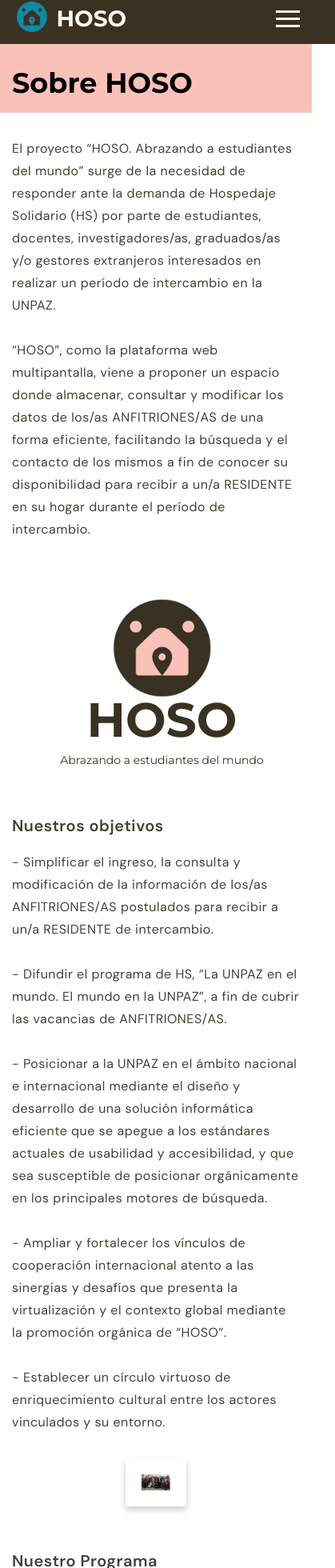
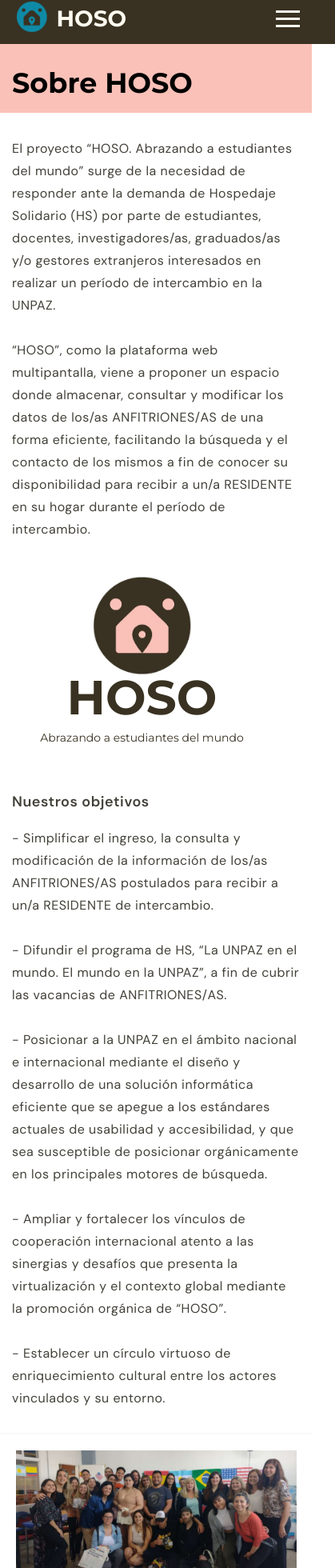
Before and after one commit to nicomedina88/HOSOsite, a React (Create React App) app: page /sobre-hoso in a window 390 px wide. Shown: the part 9-1969 px from the top of the page at 80% size, 419 px wide, since content can reach past the window. Built offline with nearby package versions, Linux system fonts and the light colour scheme.

Commit message:
arreglo responsive sobrehoso, sitio institucional completo

```diff
--- a/src/componentes/Carrusel/Carrusel.jsx
+++ b/src/componentes/Carrusel/Carrusel.jsx
@@ -12,6 +12,7 @@
       title: 'Sobre HOSO',
       text: 'El Proyecto surge de la necesidad de responder ante la demanda de Hospedaje Solidario por parte de estudiantes, docentes, investigadores y graduados/as interesandos en realizar un período de intercambio en la UNPAZ...',
       image: foto2,
+      alt: 'Foto de la reunion de la secretaria de relaciones internacionales con varios estudiantes que participan en el programa',
       buttonLabel: 'Ver más',
       link: '/sobre-hoso',
     },
@@ -19,6 +20,7 @@
       title: 'Sumate',
       text: '¿Querés ser parte de una experiencia enriquecedora y brindar un cálido alojamiento a académicos extranjeros que vienen a nuestra universidad? ¡Unite a nosotros como anfitrión solidario y compartí tu hogar con personas de diferentes culturas!',
       image: foto3,
+      alt: 'cinco estudiantes de la Unpaz reunidos para una foto',
       buttonLabel: 'Más información',
       link: '/sumate',
     },
@@ -26,6 +28,7 @@
       title: 'Nuestro programa',
       text: 'El Hospedaje Solidario se encuentra en el marco del programa “La UNPAZ en el mundo, el mundo en la UNPAZ” y tiene como objetivo el intercambio intercultural,  promoviendo así la internacionalización en nuestra comunidad universitaria.',
       image: foto1,
+      alt: 'logo de la secretaria de relaciones internacionales de la UNPAZ con su slogan que dice: la unpaz en el mundo, el mundo en la Unpaz',
       buttonLabel: 'Más información',
       link: '/sobre-hoso',
     },
@@ -69,7 +72,7 @@
           </a>
         </div>
         <div className="carrusel-image carrusel-item">
-          <img src={data[currentIndex].image} alt={data[currentIndex].title} />
+          <img src={data[currentIndex].image} alt={data[currentIndex].alt} />
         </div>
       </div>
       <div className="carrusel-indicators">
--- a/src/componentes/Reseñas/Resenas.jsx
+++ b/src/componentes/Reseñas/Resenas.jsx
@@ -11,7 +11,7 @@
       <div className="opiniones">
         <div className="opinion">
           <div className="icono-nombre-localidad">
-            <img src={UserIcon} alt="Icono de Usuario" className="icono-usuario" />
+            <img src={UserIcon} alt="Icono de Usuario femenino" className="icono-usuario" />
             <div className="info-usuario">
               <p className="nombre"><strong>Nina Fraga (anfitrión)</strong></p>
               <p className="localidad">José C. Paz</p>
@@ -22,7 +22,7 @@
         </div>
         <div className="opinion">
         <div className="icono-nombre-localidad">
-            <img src={UserIcon2} alt="Icono de Usuario" className="icono-usuario" />
+            <img src={UserIcon2} alt="Icono de Usuario masculino" className="icono-usuario" />
             <div className="info-usuario">
               <p className="nombre"><strong>Rubén Castro (anfitrión)</strong></p>
               <p className="localidad">Malvinas Arg.</p>
@@ -32,7 +32,7 @@
         </div>
         <div className="opinion">
         <div className="icono-nombre-localidad">
-            <img src={UserIcon} alt="Icono de Usuario" className="icono-usuario" />
+            <img src={UserIcon} alt="Icono de Usuario femenino" className="icono-usuario" />
             <div className="info-usuario">
               <p className="nombre"><strong>Susana Lopéz (anfitrión)</strong></p>
               <p className="localidad">Muñiz</p>
--- a/src/componentes/Sobrehoso/Sobrehoso.css
+++ b/src/componentes/Sobrehoso/Sobrehoso.css
@@ -1,8 +1,4 @@
 /* Sobrehoso.css */
-.text-with-image-container-mob {
-  display: none;
-}
-
 .mini-banner {
   background-color: #FAC1B8;
   display: flex;
@@ -30,7 +26,7 @@
 .logo-container1 {
   text-align: center; /* Añade esta línea para centrar el texto en el contenedor */
   line-height: 0%;
-  margin-left: 60px; /* Agrega un margen a la izquierda del contenedor de logo */
+  margin-right: 50px; /* Agrega un margen a la izquierda del contenedor de logo */
 }
 
 .logo-container1 img {
@@ -60,12 +56,12 @@
 .text-container {
   background-color: #fff;
   margin: 0; /* Ajusta según sea necesario */
+
 }
 
 .section-title1 {
   color: #424038;
   align-self: stretch;
-  /* title/large */
   font-family: 'DM Sans', sans-serif;
   font-size: 40px;
   font-style: normal;
@@ -76,7 +72,6 @@
 }
 
 .paragraph {
-  /* Estilos del párrafo de texto */
   color: #424038;
   text-align: left; /* Alinea el texto a la izquierda */
   font-family: 'DM Sans', sans-serif;
@@ -90,14 +85,17 @@
 .text-with-image-container {
   display: flex;
   align-items: center;
+
 }
 
 .text-with-image-container1 {
   display: flex;
-  align-items: center;
+  align-items: flex-start; /* Alinea al principio para asegurar que el logo esté a la derecha del texto */
+  justify-content: space-between; /* Añade esta línea para separar el texto y la imagen del logo */
 }
 
 .fotoestudiantes {
+  order: -1; /* Asegura que la imagen esté antes que el texto */
   width: 100%; /* Cambia el ancho para que ocupe todo el ancho disponible */
   max-width: 600px; /* Establece un ancho máximo para evitar que la imagen se expanda demasiado en pantallas grandes */
   height: auto; /* Permite que la altura se ajuste automáticamente para mantener la proporción */
@@ -105,21 +103,6 @@
   margin-top: 40px;
   box-shadow: 0 4px 8px rgba(0, 0, 0, 0.2);
   margin-right: 40px;
-}
-.unpaz {
-  width: 100%;
-  max-width: 800px;
-  height:auto;
-  margin-left:250px;
-}
-
-.mini-banner3 {
-  background-color: #FAC1B8;
-  display: flex;
-  justify-content: space-between;
-  align-items: flex-start;
-  text-align: left; /* Alinea el texto a la izquierda */
-  height: 180px; /* Ajusta la altura según sea necesario */
 }
 
 .unpaz {
@@ -140,16 +123,10 @@
     height: 150px; /* Añade !important para dar prioridad a esta regla en dispositivos móviles */
   }
 
-.text-with-image-container1 {
-  display: none;
-}
-
 .paragraph {
   font-size: 16px; /* Puedes ajustar el tamaño según tus preferencias */
   line-height: 28px; /* Puedes ajustar la altura de línea según tus preferencias */
 }
-
-
 
 .title-container1 {
   font-size: 14px; /* Ajusta el tamaño del título según sea necesario */
@@ -158,35 +135,44 @@
 }
 
 .fotoestudiantes {
-    width: auto;
-    max-width: 20%;
+  order: 1; /* Resetea el order para dispositivos móviles */
+  width: auto;
+  max-width: 90%;
+  height: auto;
+  display: block;
+  margin: 0 auto;
+  max-height: 200px; /* Ajusta este valor según sea necesario */
+}
+
+.unpaz {
+  width: auto;
+    max-width: 90%;
     height: auto;
     display: block;
     margin: 0 auto;
-    max-height: 20px; /* Ajusta este valor según sea necesario */
-}
-
-.unpaz {
-  width: 100%;
-  max-width: 90%;
-  height:auto;
-  margin-left: 0px;
+    max-height: 200px; /* Ajusta este valor según sea necesario */
 }
 
 .section-title1 {
   color: #424038;
   align-self: stretch;
   font-family: 'DM Sans', sans-serif;
-  font-size: 20px;
+  font-size: 18px;
   font-style: normal;
   font-weight: 600;
   letter-spacing: 0.5px;
   text-align: left; /* Alinea el texto a la izquierda */
 }
 
-.text-with-image-container-mob {
-  display: block;
-  flex-direction: column;
+.section-title2 {
+  color: #424038;
+  align-self: stretch;
+  font-family: 'DM Sans', sans-serif;
+  font-size: 24px;
+  font-style: normal;
+  font-weight: 600;
+  letter-spacing: 0.5px;
+  text-align: left; /* Alinea el texto a la izquierda */
 }
 
 .logo-container1 {
@@ -209,3 +195,65 @@
   margin-top: 50px; /* Ajusta el margen superior del slogan */
 }
 }
+
+@media (min-width: 769px) and (max-width: 1023px) {
+
+  .unpaz {
+    width: 100%;
+    max-width: 600px;
+    height:auto;
+    margin-left:100px;
+    padding: 20px; /* Agrega un espacio alrededor de la imagen */
+    margin-top: 40px;
+    box-shadow: 0 4px 8px rgba(0, 0, 0, 0.2);
+    margin-right: 40px;
+  }
+
+  .fotoestudiantes {
+    order: 1; /* Resetea el order para dispositivos móviles */
+  }
+}
+
+@media (min-width: 1024px) and (max-width: 1080px) {
+
+  .fotoestudiantes {
+    max-width: 100%;
+    max-height: 270px; /* Ajusta este valor según sea necesario */
+  }
+
+  .unpaz {
+    width: 100%;
+    max-width: 600px;
+    height:auto;
+    margin-left: 150px;
+    padding: 20px; /* Agrega un espacio alrededor de la imagen */
+    margin-top: 40px;
+    box-shadow: 0 4px 8px rgba(0, 0, 0, 0.2);
+  }
+}
+
+@media (min-width: 1081px) and (max-width: 1200px) {
+
+  .unpaz {
+    width: 100%;
+    max-width: 600px;
+    height:auto;
+    margin-left: 200px;
+    padding: 20px; /* Agrega un espacio alrededor de la imagen */
+    margin-top: 40px;
+    box-shadow: 0 4px 8px rgba(0, 0, 0, 0.2);
+  }
+}
+
+@media (min-width: 1201px) and (max-width: 1500px) {
+
+  .unpaz {
+    width: 100%;
+    max-width: 600px;
+    height:auto;
+    margin-left: 300px;
+    padding: 20px; /* Agrega un espacio alrededor de la imagen */
+    margin-top: 40px;
+    box-shadow: 0 4px 8px rgba(0, 0, 0, 0.2);
+  }
+}
--- a/src/componentes/Sobrehoso/Sobrehoso.jsx
+++ b/src/componentes/Sobrehoso/Sobrehoso.jsx
@@ -12,12 +12,7 @@
           <h1 className="title">Sobre HOSO</h1>
         </div>
       </div>
-      <div className="text-with-image-container1">
-      <div className="logo-container1">
-          <img src={logo6} alt="Logo del proyecto HOSO" className="logologin"/>
-          <h1 className='titulogo1'>HOSO</h1>
-          <h3 className="slogan1">Abrazando a estudiantes del mundo</h3>
-        </div>
+      <div className="text-with-image-container">
       <div className="text-container">
         <p className="paragraph">
         El proyecto “HOSO. Abrazando a estudiantes del mundo” surge de la necesidad de responder ante la demanda
@@ -28,27 +23,6 @@
        “HOSO”, como la plataforma web multipantalla, viene a proponer un espacio donde almacenar, consultar y modificar
         los datos de los/as ANFITRIONES/AS de una forma eficiente, facilitando la búsqueda y el contacto de los mismos a fin de
         conocer su disponibilidad para recibir a un/a RESIDENTE en su hogar durante el período de intercambio.
-        <br />
-        <br />
-
-        </p>
-      </div>
-      </div>
-      <div className="text-with-image-container-mob">
-      <div className="text-container">
-      <p className="paragraph">
-        El proyecto “HOSO. Abrazando a estudiantes del mundo” surge de la necesidad de responder
-         ante la demanda de Hospedaje Solidario (HS) por parte de estudiantes, docentes, investigadores/as,
-          graduados/as y/o gestores extranjeros interesados en realizar
-           un período de intercambio en la UNPAZ.
-        <br />
-        <br />
-        “HOSO”, como la plataforma web multipantalla, viene a proponer un espacio donde almacenar,
-        consultar y modificar los datos de los/as ANFITRIONES/AS de una forma eficiente, facilitando la
-        búsqueda y el contacto de los mismos a fin de conocer su disponibilidad para recibir a un/a RESIDENTE
-        en su hogar durante el período de intercambio.
-        <br />
-        <br />
         </p>
       </div>
       <div className="logo-container1">
@@ -58,6 +32,11 @@
         </div>
       </div>
       <div className="text-with-image-container">
+      <img
+          src={img2}
+          alt="Foto de la reunion de la secretaria de relaciones internacionales con varios estudiantes que participan en el programa"
+          className="fotoestudiantes"
+        />
       <div className="text-container">
         <h2 className="section-title1">Nuestros objetivos</h2>
         <p className="paragraph">
@@ -82,19 +61,14 @@
         entorno.
         </p>
       </div>
-      <img
-          src={img2}
-          alt="Logo del proyecto HOSO"
-          className="fotoestudiantes"
-        />
       </div>
       <div className="text-container">
-      <h2 className="section-title1">Nuestro Programa</h2>
+      <h2 className="section-title2">Nuestro Programa</h2>
         <p className="paragraph">
         El hospedaje solidario (HS) se encuentra en el marco del programa “La UNPAZ en el mundo. El mundo en la UNPAZ” de la Dirección
         General de Relaciones Internacionales, y tiene como objetivo el enriquecimiento multicultural, ya que implica la convivencia con estudiantes de distintas partes de Latinoamérica, a quienes se les ofrece alojamiento ad honorem durante el período de estancia de la movilidad académica en la UNPAZ, promoviendo así la internacionalización en nuestra comunidad universitaria.
         </p>
-        <img src={internacionales} alt="logo-unpaz" className="unpaz"/>
+        <img src={internacionales} alt="logo de la secretaria de relaciones internacionales de la UNPAZ con su slogan 'la unpaz en el mundo, el mundo en la Unpaz'" className="unpaz"/>
         <br />
         <p className="paragraph">
         Este Programa fue aprobado por resolución N° 38/2022- que enmarca al REGLAMENTO DE ALOJAMIENTO SOLIDARIO -aprobado por Resolución CS N°154/2019 y su modificatoria R. CS N°53/2023 que prevé el pago de un “aporte para gastos de servicios básicos”-, institucionalizando el ofrecimiento de un hospedaje solidario (HS) para estudiantes, docentes, investigadores/as y gestores/as que realicen una estancia académica en la Universidad Nacional de José C. Paz.
```
